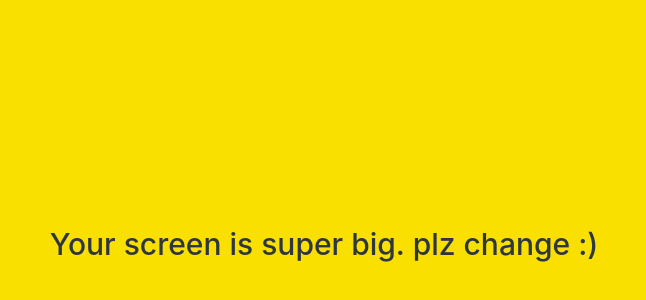
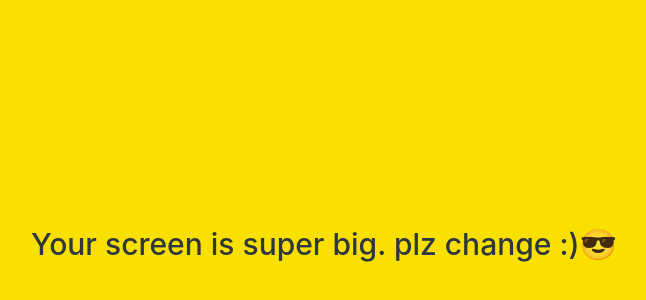
Before and after one commit to thwook/kokoa_sw, a plain HTML site: page friends.html in a window 1280 px wide. Shown: the part 156-456 px from the top of the page, without its empty margins (316-962 px from the left). Drawn offline with Linux system fonts and the light colour scheme.

Commit message:
😎 add

```diff
--- a/friends.html
+++ b/friends.html
@@ -115,7 +115,7 @@
     </div>
 
     <div class="no-mobile">
-      <span>Your screen is super big. plz change :)
+      <span>Your screen is super big. plz change :)😎
       </span>
     </div>
 
```
